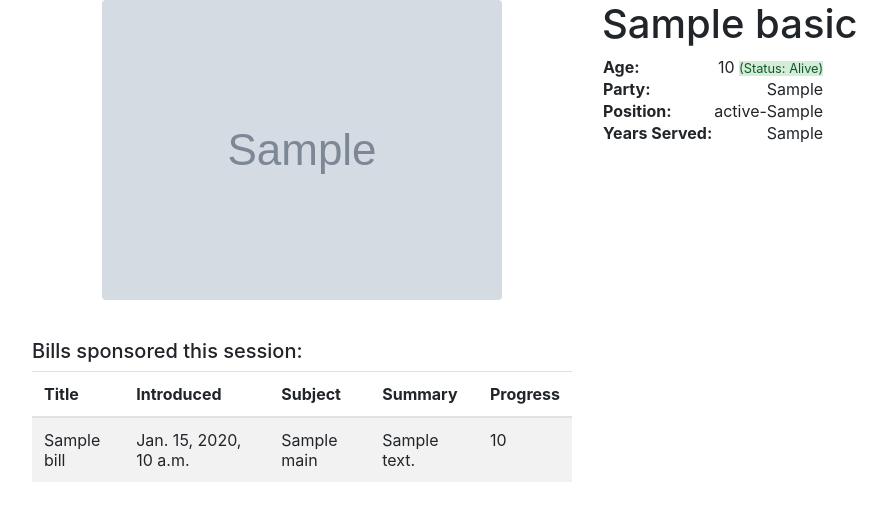
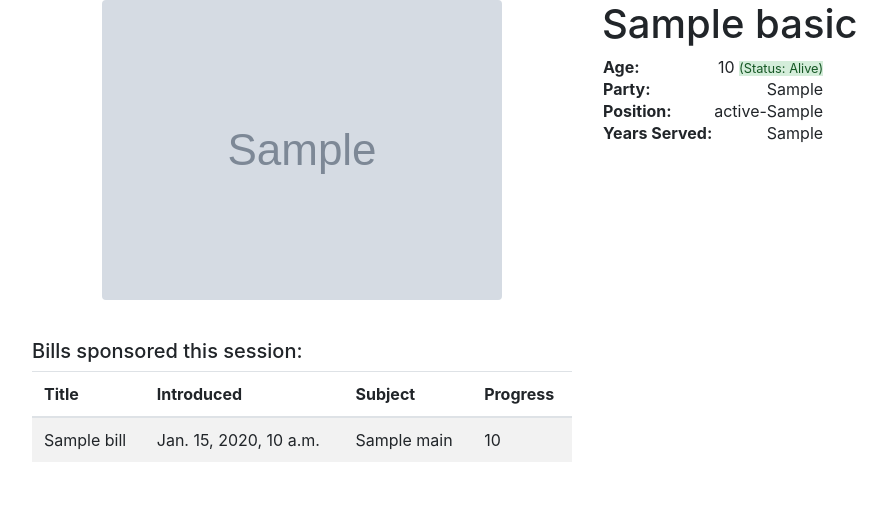
Before and after one commit to hunter-heidenreich/Democracy-Now, a Django app: template mysite/reps/templates/reps/view.html in a window 1280 px wide. Shown: the part 38-559 px from the top of the page, without its empty margins (53-940 px from the left). Run offline with Django 3.2, Linux system fonts and the light colour scheme; the template is opened without the code that fills it: most values are stand-ins (such as "Sample title", 1, 10 or a date in 2020); grey boxes marked "Sample" are stand-in pictures; some libraries are stand-ins or nearby versions.

Commit message:
Disable summaries for the time being

```diff
--- a/mysite/reps/templates/reps/view.html
+++ b/mysite/reps/templates/reps/view.html
@@ -59,7 +59,7 @@
                     <th>Title</th>
                     <th>Introduced</th>
                     <th>Subject</th>
-                    <th>Summary</th>
+                    <!--<th>Summary</th>-->
                     <th>Progress</th>
                 </thead>
                 <tbody>
@@ -68,7 +68,7 @@
                         <td>{{ bill.title }}</td>
                         <td>{{ bill.get_introduced_date }}</td>
                         <td>{{ bill.subjects.main.title }}</td>
-                        <td>{{ bill.summary }}</td>
+                        <!--<td>{{ bill.summary }}</td>-->
                         <td>{{ bill.get_progress }}</td>
                     </tr>
                     {% endfor %}
```
